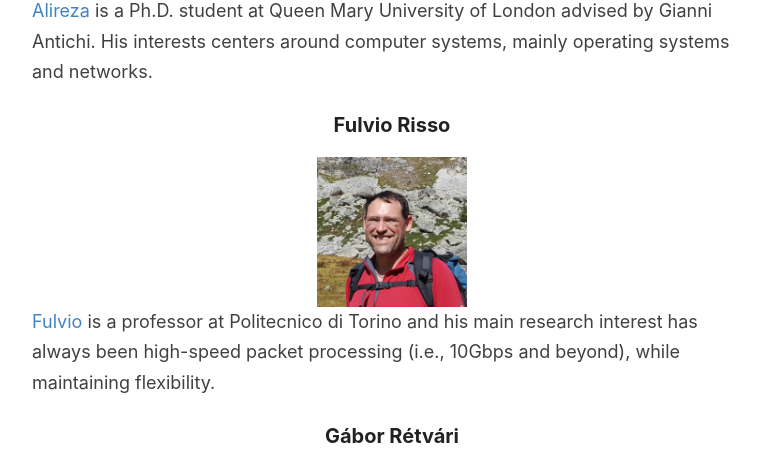
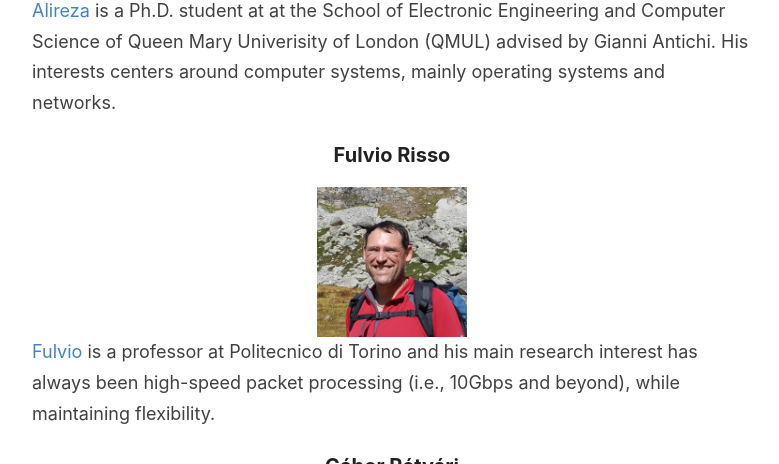
Before and after one commit to Morpheus-compiler/Morpheus-compiler.github.io, a Jekyll site: the page built from _pages/members.md, in a window 1280 px wide and 900 px high, scrolled down 596 px, cut to the strip 260-724 px from the top of the window. Shown: the whole strip, without its empty margins (248-1027 px from the left). Built offline with Jekyll 4.4.1, drawn with Linux system fonts in a browser that asks for light colours.

Commit message:
Update members.md

```diff
--- a/_pages/members.md
+++ b/_pages/members.md
@@ -9,7 +9,7 @@ permalink: /members/
 <img src="https://sebymiano.github.io/author/sebastiano-miano/avatar_hu86a7dc17347d16542298c95f79ef7dc9_142459_270x270_fill_q90_lanczos_center.jpg" width="150" height="150"> [Sebastiano](https://sebymiano.github.io/) is a PostDoc researcher at the School of Electronic Engineering and Computer Science of Queen Mary Univerisity of London (QMUL). He is particularly interested in programmable data planes and high-speed network function virtualizations with a focus on eBPF and XDP. He is also exploring the possibility to build a new model of flexible, efficient and dynamically re-configurable VNFs that are more optimized for the new container-based cloud environments (e.g., k8s).
 
 ### Alireza Sanaeee
-<img src="https://raw.githubusercontent.com/sarsanaee/jekyll-now/master/images/my_pix.jpg" width="150" height="150"> [Alireza](https://sarsanaee.github.io/) is a Ph.D. student at Queen Mary University of London advised by Gianni Antichi. His interests centers around computer systems, mainly operating systems and networks.
+<img src="https://raw.githubusercontent.com/sarsanaee/jekyll-now/master/images/my_pix.jpg" width="150" height="150"> [Alireza](https://sarsanaee.github.io/) is a Ph.D. student at  at the School of Electronic Engineering and Computer Science of Queen Mary Univerisity of London (QMUL) advised by Gianni Antichi. His interests centers around computer systems, mainly operating systems and networks.
 
 ### Fulvio Risso
 <img src="{{ site.baseurl }}/images/fulvio.jpeg" width="150" height="150"> [Fulvio](https://fulvio.frisso.net/) is a professor at Politecnico di Torino and his main research interest has always been high-speed packet processing (i.e., 10Gbps and beyond), while maintaining flexibility.
```
